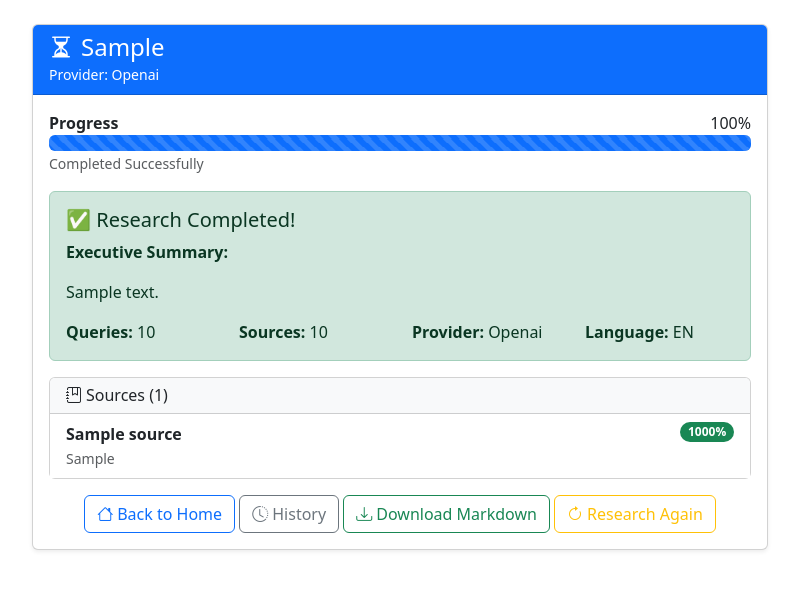
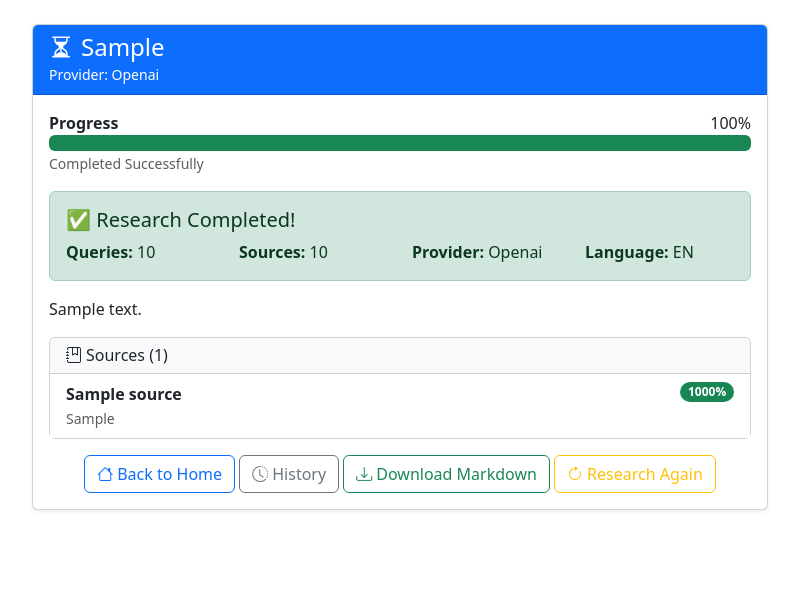
Before and after one commit to Stoick643/ai-research-assistant, a Flask app: page /research/1 in a window 1280 px wide. Shown: the part 56-646 px from the top of the page, without its empty margins (240-1039 px from the left). Run offline with Flask 3, Linux system fonts and the light colour scheme; tables that the repository leaves empty hold one stand-in row (values such as "Sample post"); some libraries are stand-ins or nearby versions.

Commit message:
Fix Phase 5: progress bar stops at 100%, steps log, full report display
1. Progress bar: conditional animation classes — stops wiggling when completed
2. Steps log: all pipeline steps shown as list (not just current), 2s polling
3. Results page: show full report_content (not just executive_summary)
   Fixes truncated translated results from cache-and-translate path

```diff
--- a/app.py
+++ b/app.py
@@ -312,6 +312,10 @@ def create_production_app():
                             tracker['detail'] = detail
                             if preview:
                                 tracker['preview'] = preview
+                            # Keep log of completed steps
+                            if 'steps_log' not in tracker:
+                                tracker['steps_log'] = []
+                            tracker['steps_log'].append({'step': step, 'message': message, 'progress': progress})
                             progress_tracker[research_id] = tracker
 
                         on_progress('initializing', 5, 'Initializing research pipeline...', f'Topic: {topic[:80]}')
@@ -511,6 +515,7 @@ def create_production_app():
         research['step_message'] = progress_info.get('message', '')
         research['step_detail'] = progress_info.get('detail', '')
         research['preview'] = progress_info.get('preview', '')
+        research['steps_log'] = progress_info.get('steps_log', [])
 
         return jsonify(research)
 
--- a/templates/progress.html
+++ b/templates/progress.html
@@ -22,7 +22,7 @@
                     </div>
                     <div class="progress">
                         <div id="progress-bar"
-                             class="progress-bar progress-bar-striped progress-bar-animated bg-primary"
+                             class="progress-bar {% if research.status in ['queued', 'in_progress'] %}progress-bar-striped progress-bar-animated{% endif %} bg-{{ 'success' if research.status == 'completed' else 'danger' if research.status == 'failed' else 'primary' }}"
                              style="width: {{ research.progress }}%"></div>
                     </div>
                     <small id="step-message" class="text-muted">
@@ -47,36 +47,35 @@
                     </div>
                 </div>
 
-                <!-- In-progress spinner -->
-                <div id="in-progress-spinner" class="text-center mb-3"
-                     style="{{ '' if research.status in ['queued', 'in_progress'] else 'display: none;' }}">
-                    <div class="spinner-border text-primary" role="status">
-                        <span class="visually-hidden">Loading...</span>
+                <!-- Steps log (shows completed steps) -->
+                <div id="steps-log" class="mb-3" style="{{ '' if research.status in ['queued', 'in_progress'] else 'display: none;' }}">
+                    <ul id="steps-list" class="list-unstyled small text-muted mb-2"></ul>
+                    <div class="text-center">
+                        <div class="spinner-border spinner-border-sm text-primary" role="status">
+                            <span class="visually-hidden">Loading...</span>
+                        </div>
+                        <span class="ms-2 text-muted">Updates every 2 seconds</span>
                     </div>
-                    <p class="mt-2 text-muted">Research in progress... updates every 3 seconds.</p>
                 </div>
 
                 <!-- Completed result -->
                 <div id="completed-section" style="{{ '' if research.status == 'completed' else 'display: none;' }}">
-                    <div class="alert alert-success">
+                    <div class="alert alert-success mb-3">
                         <h5>✅ Research Completed!</h5>
-                        <p><strong>Executive Summary:</strong></p>
-                        <div id="research-content"></div>
-                        <script id="raw-content" type="application/json">{{ research.executive_summary | tojson }}</script>
-
                         {% if research.has_translations %}
-                        <div class="mt-3">
-                            <h6><i class="bi bi-translate me-1"></i>Translated to {{ research.language.upper() }}</h6>
-                        </div>
+                        <span class="badge bg-info"><i class="bi bi-translate me-1"></i>Translated to {{ research.language.upper() }}</span>
                         {% endif %}
-
-                        <div class="row mt-3">
+                        <div class="row mt-2">
                             <div class="col-3"><strong>Queries:</strong> <span id="stat-queries">{{ research.total_queries }}</span></div>
                             <div class="col-3"><strong>Sources:</strong> <span id="stat-sources">{{ research.total_sources }}</span></div>
                             <div class="col-3"><strong>Provider:</strong> {{ research.provider.title() if research.provider else primary_provider.title() }}</div>
                             <div class="col-3"><strong>Language:</strong> {{ research.language.upper() }}</div>
                         </div>
                     </div>
+
+                    <!-- Full report content (rendered as Markdown) -->
+                    <div id="research-content" class="mb-3"></div>
+                    <script id="raw-content" type="application/json">{{ (research.report_content or research.executive_summary) | tojson }}</script>
                 </div>
 
                 <!-- Error sections -->
@@ -179,8 +178,11 @@
         'writing_report': '📝',
         'saving': '💾',
         'translating': '🌐',
-        'completed': '✅'
+        'completed': '✅',
+        'failed': '❌'
     };
+
+    var lastLogCount = 0;
 
     function updateUI(data) {
         var progress = data.progress || 0;
@@ -189,6 +191,7 @@
         var detail = data.step_detail || '';
         var preview = data.preview || '';
         var status = data.status || '';
+        var stepsLog = data.steps_log || [];
         var icon = stepIcons[step] || '';
 
         // Update progress bar
@@ -196,13 +199,30 @@
         var bar = document.getElementById('progress-bar');
         bar.style.width = progress + '%';
 
-        // Update step message
+        // Update current step message
         if (message) {
             document.getElementById('step-message').textContent = icon + ' ' + message;
         }
         document.getElementById('step-detail').textContent = detail;
 
-        // Show preview if available
+        // Update steps log — show all completed steps
+        if (stepsLog.length > lastLogCount) {
+            var list = document.getElementById('steps-list');
+            for (var i = lastLogCount; i < stepsLog.length; i++) {
+                var s = stepsLog[i];
+                var li = document.createElement('li');
+                var sIcon = stepIcons[s.step] || '•';
+                li.innerHTML = sIcon + ' ' + s.message;
+                li.style.opacity = '0';
+                li.style.transition = 'opacity 0.3s';
+                list.appendChild(li);
+                // Fade in
+                setTimeout((function(el) { return function() { el.style.opacity = '1'; }; })(li), 50);
+            }
+            lastLogCount = stepsLog.length;
+        }
+
+        // Show preview if available and still in progress
         if (preview && status !== 'completed') {
             var previewCard = document.getElementById('preview-card');
             var previewContent = document.getElementById('preview-content');
@@ -213,10 +233,9 @@
         // Handle completion
         if (status === 'completed') {
             bar.classList.remove('progress-bar-striped', 'progress-bar-animated');
-            bar.classList.replace('bg-primary', 'bg-success');
-            document.getElementById('in-progress-spinner').style.display = 'none';
+            bar.className = bar.className.replace('bg-primary', 'bg-success');
+            document.getElementById('steps-log').style.display = 'none';
             document.getElementById('preview-card').style.display = 'none';
-            // Reload page to get full server-rendered result with sources
             clearInterval(pollInterval);
             window.location.reload();
         }
@@ -224,8 +243,8 @@
         // Handle failure
         if (status === 'failed' || status === 'temporarily_unavailable') {
             bar.classList.remove('progress-bar-striped', 'progress-bar-animated');
-            bar.classList.replace('bg-primary', 'bg-danger');
-            document.getElementById('in-progress-spinner').style.display = 'none';
+            bar.className = bar.className.replace('bg-primary', 'bg-danger');
+            document.getElementById('steps-log').style.display = 'none';
             document.getElementById('preview-card').style.display = 'none';
             clearInterval(pollInterval);
             window.location.reload();
@@ -241,7 +260,7 @@
 
     // Start polling if not already complete
     if (!isComplete) {
-        pollInterval = setInterval(poll, 3000);
+        pollInterval = setInterval(poll, 2000);
         // Initial poll immediately
         poll();
     }
```
